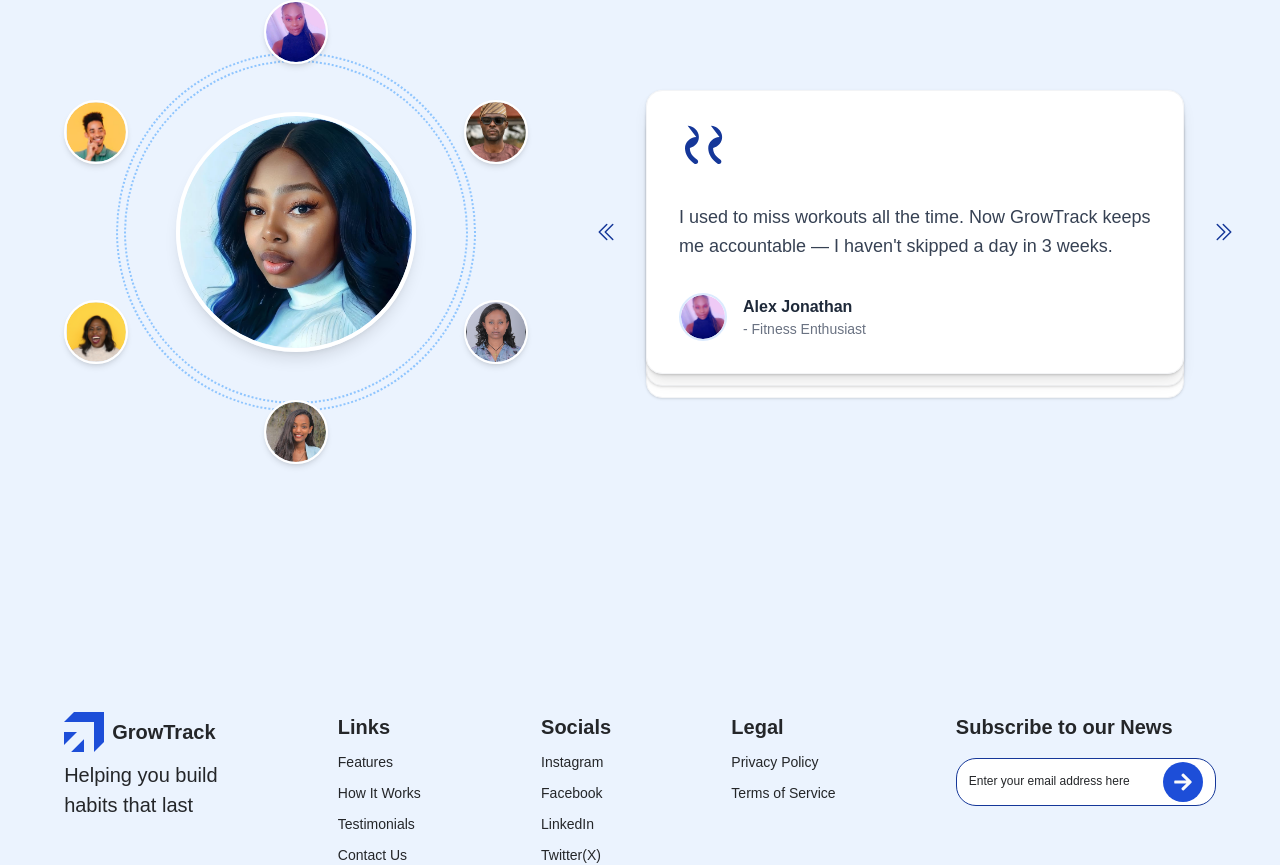
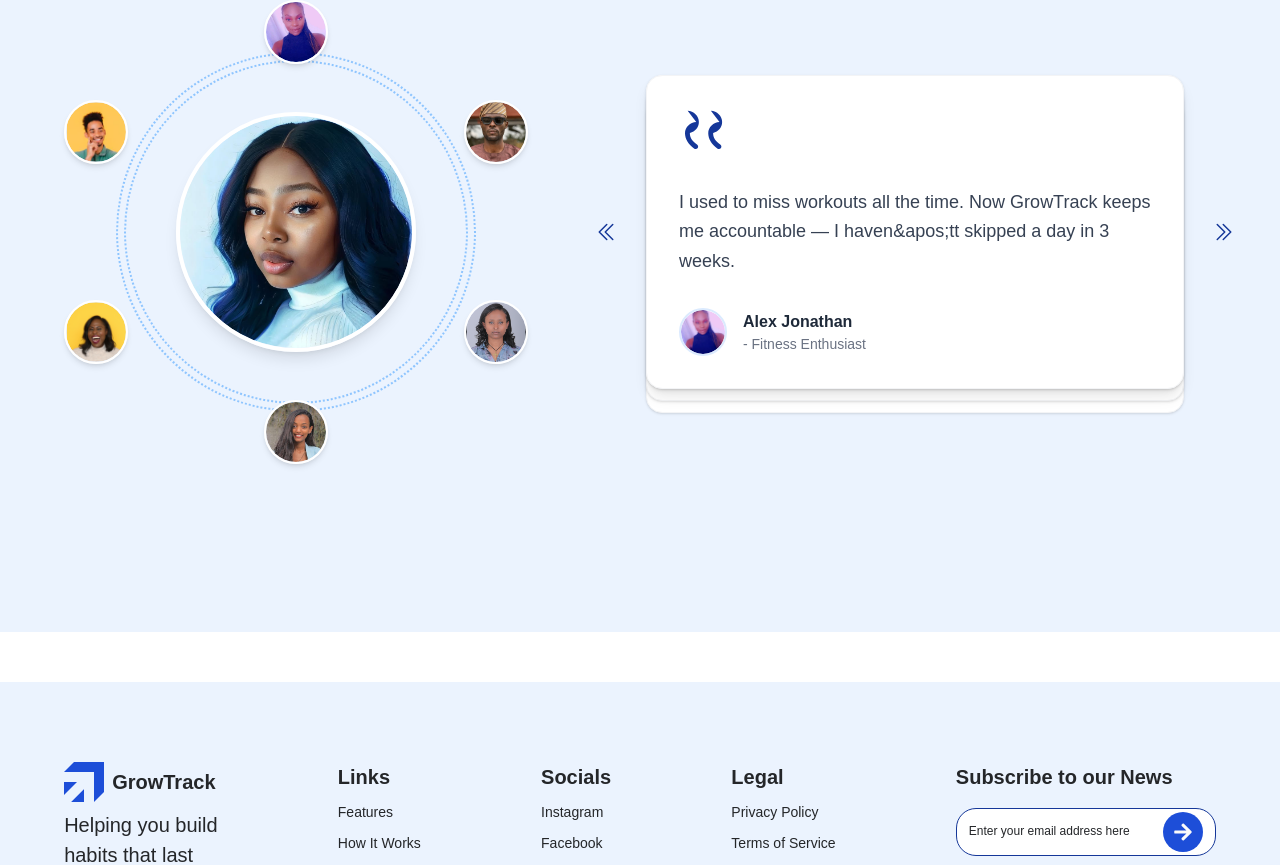
Before and after one commit to betty-19/Grow-Track, a Next.js app: page / in a window 1280 px wide. Shown: the part 1787-2652 px from the top of the page. Built offline with nearby package versions, Linux system fonts and the light colour scheme.

Commit message:
update components

```diff
--- a/app/globals.css
+++ b/app/globals.css
@@ -1,9 +1,9 @@
 @import "tailwindcss";
 
-/* :root {
+:root {
   --background: #ffffff;
   --foreground: #171717;
-} */
+}
 
 @theme inline {
   --color-background: var(--background);
@@ -20,7 +20,7 @@
 }
 
 body {
-  background: #EBF3FE;
+  /* background: #EBF3FE; */
   color: var(--foreground);
   font-family: Arial, Helvetica, sans-serif;
 }
--- a/components/Footer.js
+++ b/components/Footer.js
@@ -34,6 +34,7 @@ export default function Footer() {
           gap-10 py-20 px-6
           md:grid md:grid-cols-2 md:text-left
           lg:flex lg:flex-row lg:justify-around lg:items-start
+          mt-[50px]
         "
       >
 
--- a/components/Testimonials.js
+++ b/components/Testimonials.js
@@ -7,7 +7,7 @@ const Testimonials = () => {
   const testimonials = [
     {
       id: 1,
-      text: "I used to miss workouts all the time. Now GrowTrack keeps me accountable — I haven't skipped a day in 3 weeks.",
+      text: "I used to miss workouts all the time. Now GrowTrack keeps me accountable — I haven&apos;tt skipped a day in 3 weeks.",
       author: "Alex Jonathan",
       role: "Fitness Enthusiast",
       picture: "/mitchellee.jpg"
@@ -21,7 +21,7 @@ const Testimonials = () => {
     },
     {
       id: 3,
-      text: "I started small — just writing 10 minutes a day. Now, it’s a habit I don’t even think about missing",
+      text: "I started small — just writing 10 minutes a day. Now, it&apos;s a habit I don&apos;t even think about missing",
       author: "Anne Noah",
       role: "Writer",
       picture: "/S_photo.jpg"
```
